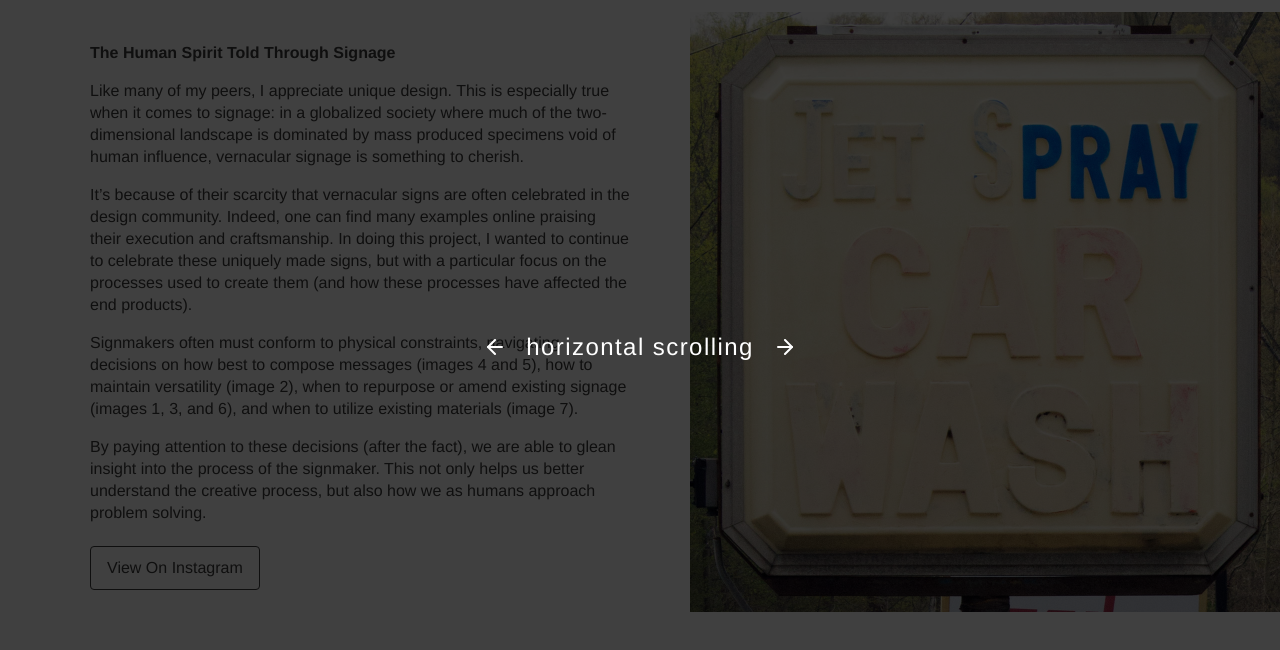
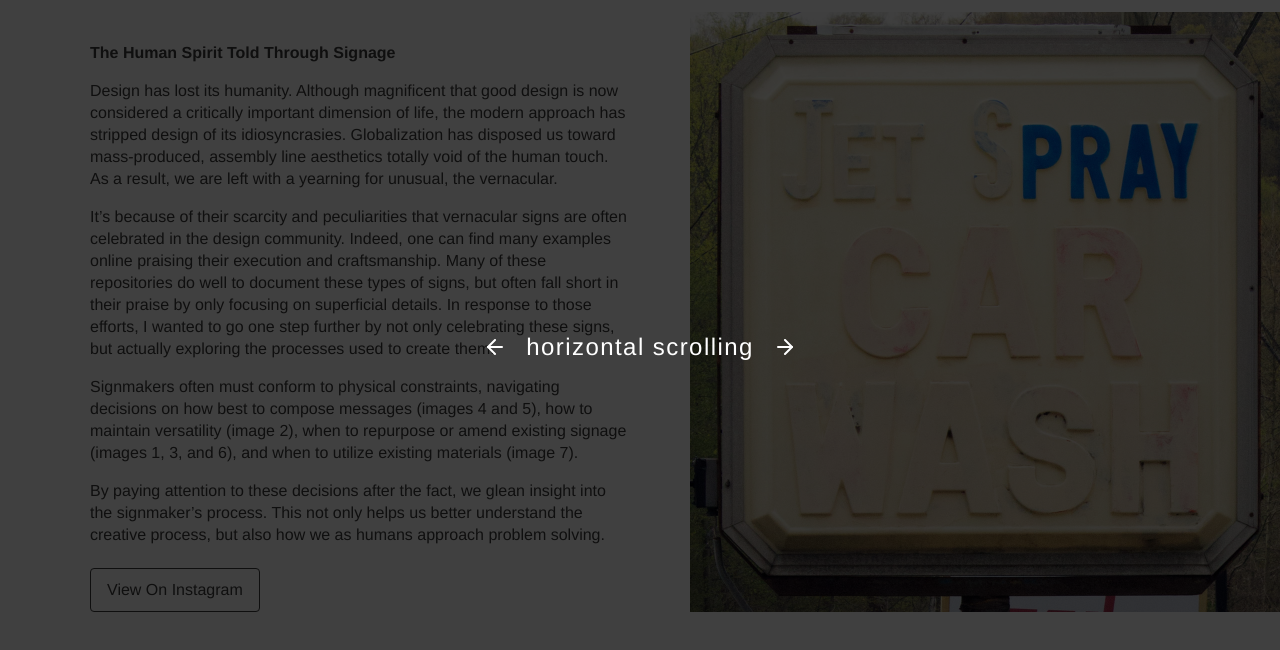
Before and after one commit to wvanderveen/vanderveen, a website: page narrative-signage.html in a window 1280 px wide. Shown: the part 60-710 px from the top of the page. Drawn offline with Linux system fonts and the light colour scheme.

Commit message:
Improved Narrative Signage description

```diff
--- a/narrative-signage.html
+++ b/narrative-signage.html
@@ -40,13 +40,13 @@
               </h2>
               <div class="column-content">
                 <p>
-                Like many of my peers, I appreciate unique design. This is especially true when it comes to signage: in a globalized society where much of the two-dimensional landscape is dominated by mass produced specimens void of human influence, vernacular signage is something to cherish.</p>
+                Design has lost its humanity. Although magnificent that good design is now considered a critically important dimension of life, the modern approach has stripped design of its idiosyncrasies. Globalization has disposed us toward mass-produced, assembly line aesthetics totally void of the human touch. As a result, we are left with a yearning for unusual, the vernacular.</p>
                 <p>
-                It’s because of their scarcity that vernacular signs are often celebrated in the design community. Indeed, one can find many examples online praising their execution and craftsmanship. In doing this project, I wanted to continue to celebrate these uniquely made signs, but with a particular focus on the processes used to create them (and how these processes have affected the end products).</p>
+                It’s because of their scarcity and peculiarities that vernacular signs are often celebrated in the design community. Indeed, one can find many examples online praising their execution and craftsmanship. Many of these repositories do well to document these types of signs, but often fall short in their praise by only focusing on superficial details. In response to those efforts, I wanted to go one step further by not only celebrating these signs, but actually exploring the processes used to create them.</p>
                 <p>
                 Signmakers often must conform to physical constraints, navigating decisions on how best to compose messages (images 4 and 5), how to maintain versatility (image 2), when to repurpose or amend existing signage (images 1, 3, and 6), and when to utilize existing materials (image 7).</p>
                 <p>
-                By paying attention to these decisions (after the fact), we are able to glean insight into the process of the signmaker. This not only helps us better understand the creative process, but also how we as humans approach problem solving.</p>
+                By paying attention to these decisions after the fact, we glean insight into the signmaker’s process. This not only helps us better understand the creative process, but also how we as humans approach problem solving.</p>
               </div>
               <a class="project-download-2" href="https://www.instagram.com/narrativesignage/" target="_blank">
                 View On Instagram
```
